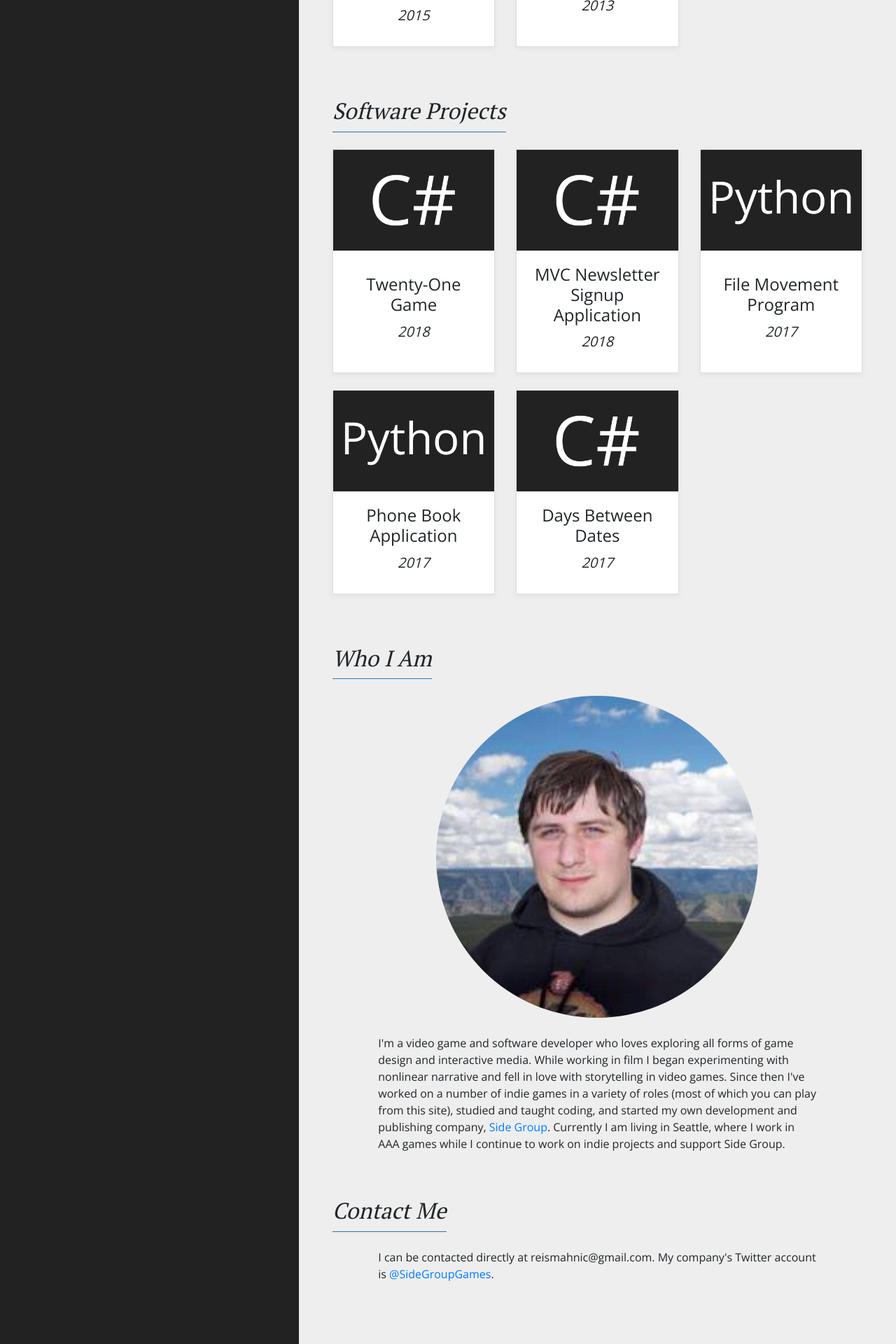
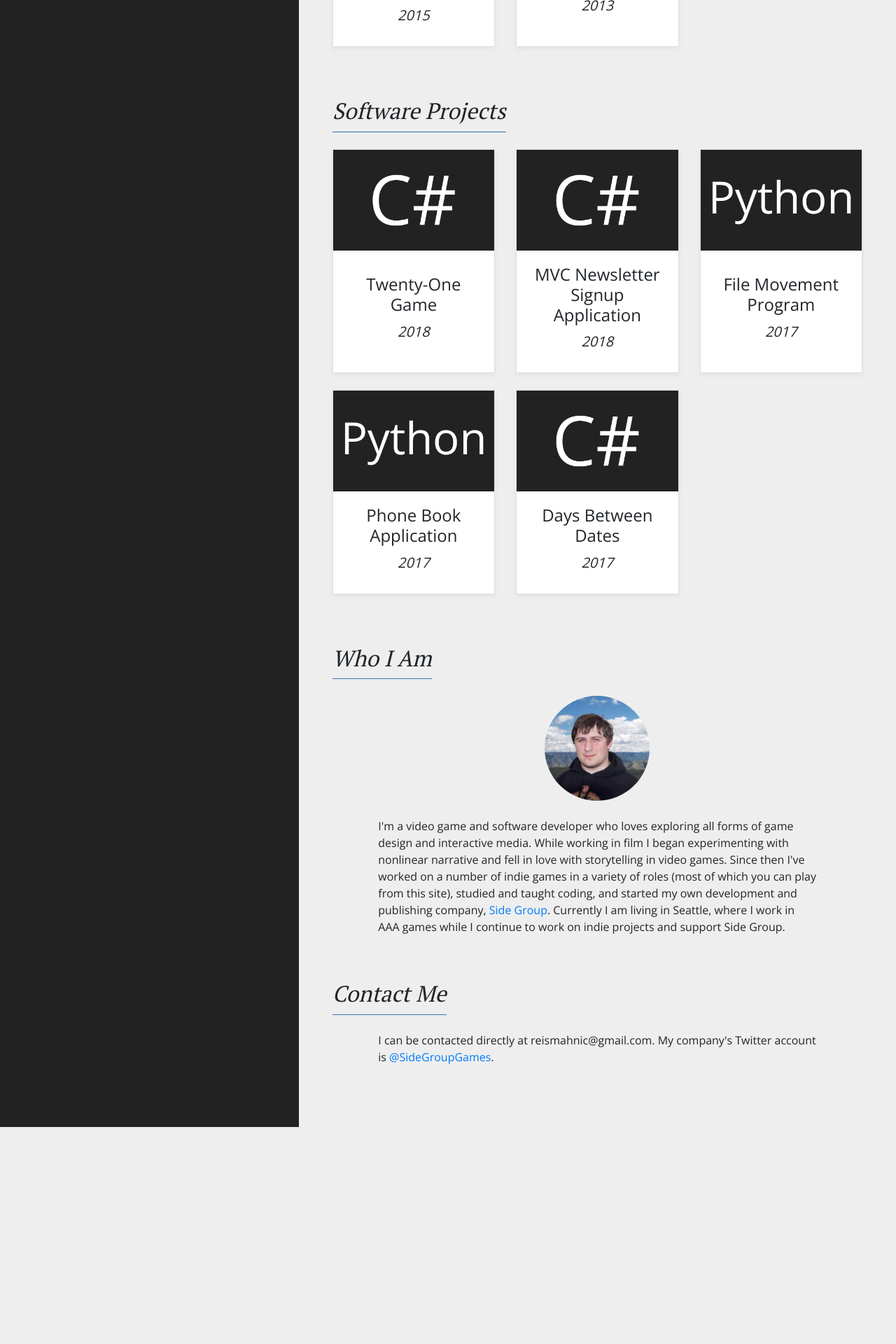
Before and after one commit to reismahnic/reis-mahnic, a Jekyll site: the page built from index.html, in a window 1280 px wide. Shown: the part 1608-3528 px from the top of the page at 70% size. Built offline with Jekyll 4.4.1, drawn with Linux system fonts in a browser that asks for light colours; after the commit the page ends 3218 px from its top, so only the background shows below that.

Commit message:
Update home.html

```diff
--- a/_layouts/home.html
+++ b/_layouts/home.html
@@ -58,7 +58,7 @@
         </div>
     </div>
     <div class="row mb-5" id ="contact">
-        <div class="col-auto col-sm-auto col-md-10 text-center mx-auto"><img class="rounded-circle mb-4" src="/assets/images/12961195.jpeg">
+        <div class="col-auto col-sm-auto col-md-10 text-center mx-auto"><img class="rounded-circle mb-4" style="max-width:150px" src="/assets/images/12961195.jpeg">
             <p class="text-left">I'm a video game and software developer who loves exploring all forms of game design and interactive media. While working in film I began experimenting with nonlinear narrative and fell in love with storytelling in video games. Since then I've worked on a number of indie games in a variety of roles (most of which you can play from this site), studied and taught coding, and started my own development and publishing company, <a href="http://www.sidegroupgames.com/" target="_blank">Side Group</a>. Currently I am living in Seattle, where I work in AAA games while I continue to work on indie projects and support Side Group.</p>
         </div>
     </div>
```
